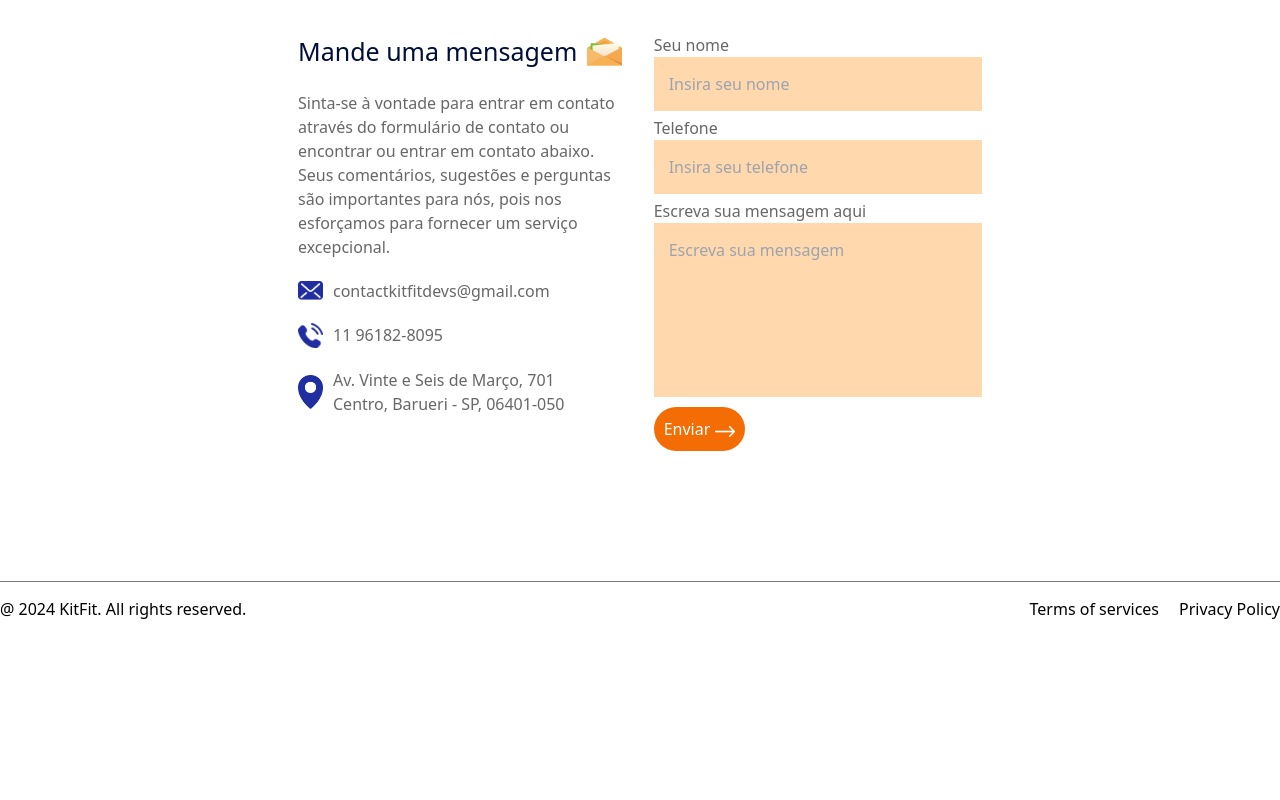
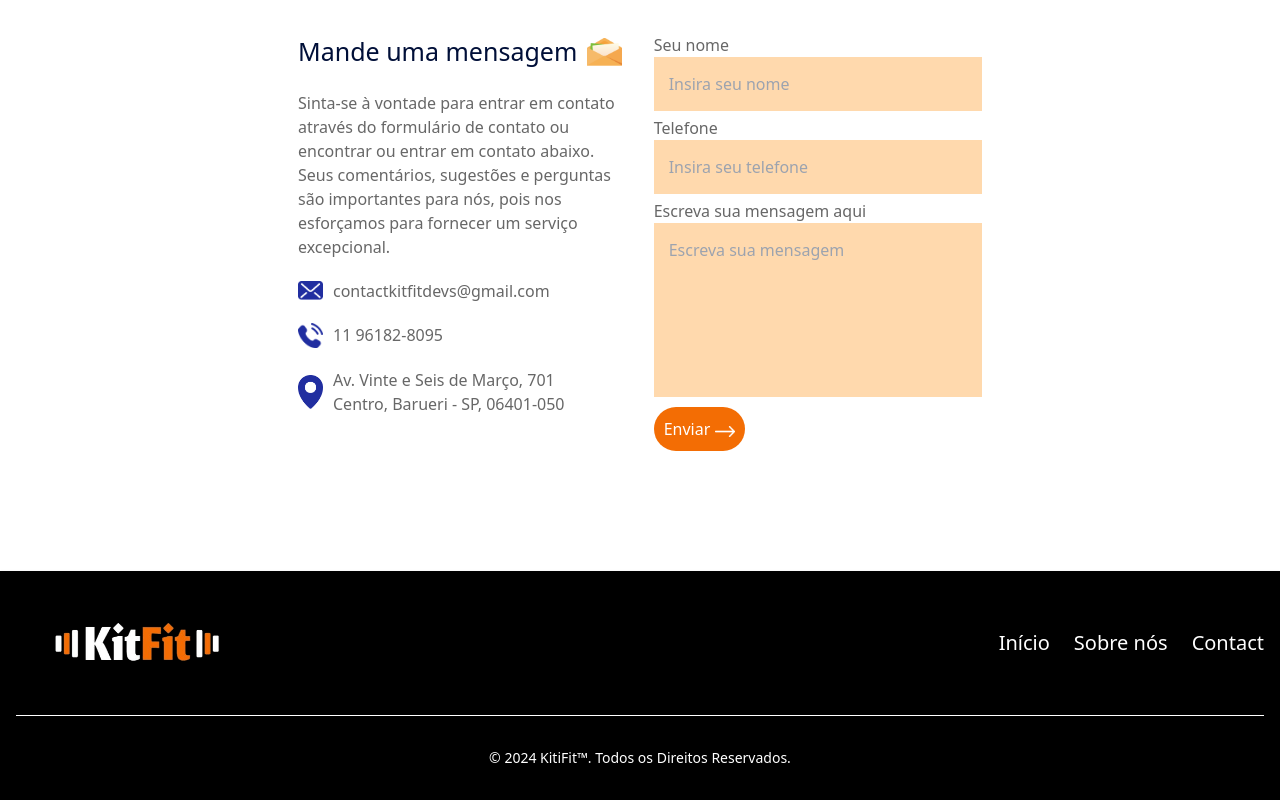
Before and after one commit to kevinsantos-s/TCCdefato, a React (Vite) app: page / in a window 1280 px wide. Shown: the part 1800-2600 px from the top of the page. Before the commit the page ends 2446 px from the top, so only its background shows below. Built offline with nearby package versions, Linux system fonts and the light colour scheme.

Commit message:
novas att

```diff
--- a/src/Components/Footer/Footer.jsx
+++ b/src/Components/Footer/Footer.jsx
@@ -1,18 +1,35 @@
 import React from 'react'
-import './Footer.css'
+import Logo from '../../assets/KitFit.png'
+
 
 const Footer = () => {
   return (
-    <div className='footer'>
-        <p>@ 2024 KitFit. All rights reserved.</p>
-        <ul>
-            <li>Terms of services</li>
-            <li>Privacy Policy</li>
-        </ul>
 
+    <footer className="bg-black  shadow dark:bg-gray-900  text-white">
+    <div className="w-full max-w-screen-xl mx-auto p-4 md:py-8">
+        <div className="sm:flex sm:items-center sm:justify-between">
+            <a  className="flex items-center mb-4 sm:mb-0 space-x-3 rtl:space-x-reverse">
+                <img src={Logo} className="h-20" alt="Logo" />
+            </a>
+            <ul className="flex flex-wrap items-center mb-6 text-xl font-medium text-gray-500 sm:mb-0 dark:text-gray-400">
+                <li>
+                    <a href="#inicioscroll" className="hover:underline me-4 md:me-6">Início</a>
+                </li>
+                <li>
+                    <a href="#aboutscroll" className="hover:underline me-4 md:me-6">Sobre nós</a>
+                </li>
+                <li>
+                    <a href="#contatoscroll" className="hover:underline">Contact</a>
+                </li>
+            </ul>
+        </div>
+        <hr className="my-6 border-gray-200 sm:mx-auto dark:border-gray-700 lg:my-8" />
+        <span className="block text-sm text-gray-500 sm:text-center dark:text-gray-400">© 2024 <a className="hover:underline">KitiFit™</a>. Todos os Direitos Reservados.</span>
     </div>
+</footer>
+
   )
 }
-import './Footer.css'
+
 
 export default Footer
--- a/src/templates/Login/Login.jsx
+++ b/src/templates/Login/Login.jsx
@@ -8,9 +8,9 @@ const Login = () => {
   return (
        <div className='w-full h-screen flex items-start bg-[#000000] justify-center sm:'>
          <div className='w-1/2 h-full bg-[#000000] flex flex-col p-10 justify-around items-center '>
-          <img src={Logo} className='w-1/2 h-1/4  min-w-[300px] min-h-[200px]' />
+          <img src={Logo} className='w-screen h-[200px] md:w-1/2 md:h-1/4 min-w-[300px] min-h-[200px]' />
 
-          <div className='w-full flex flex-col min-h-[300px] max-h-[400px] min-w-[300px] max-w-[400px]'>
+          <div className='w-full flex flex-col mb-[100px] min-h-[300px] max-h-[400px] min-w-[300px] max-w-[400px]'>
             <div className='w-full flex flex-col mb-5'>
               <h3 className='text-3xl font-semibold mb-2 text-[#ffffff]'>Login</h3>
               <p className='text-[#ffffff] text-base '>Bem-vindo, insira suas credenciais!</p>
```
